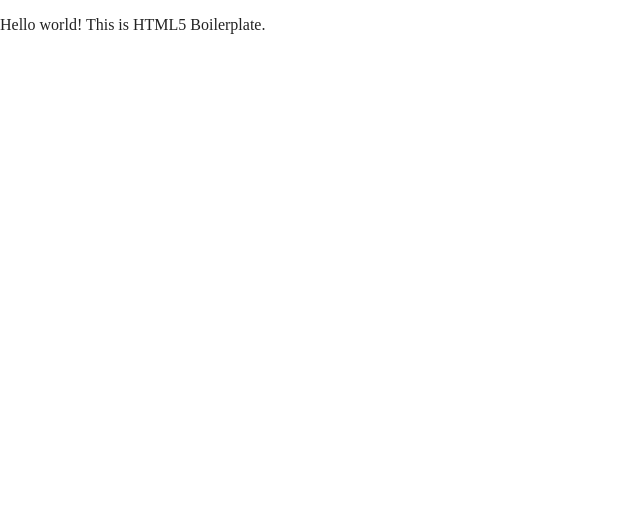
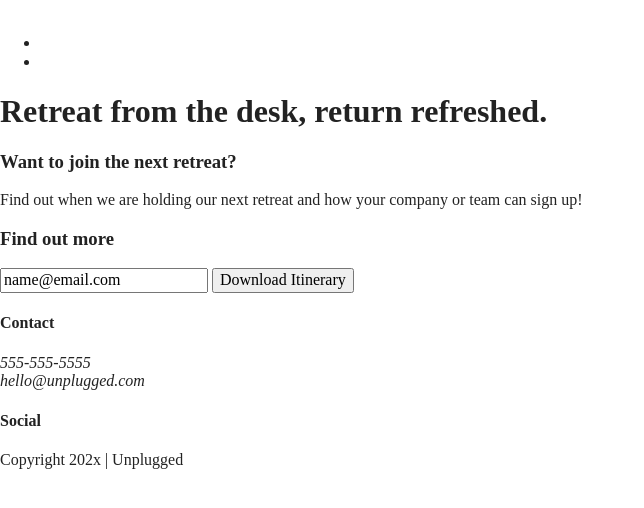
Before and after one commit to KLEsparza/unplugged, a website built with Parcel: page html5-boilerplate_v8.0.0/index.html in a window 1280 px wide. Shown: the whole page, without its empty margins (0-644 px from the left). Built offline with nearby package versions, Linux system fonts and the light colour scheme.

Commit message:
Header, form, and footer content added to HTML.

```diff
--- a/html5-boilerplate_v8.0.0/index.html
+++ b/html5-boilerplate_v8.0.0/index.html
@@ -25,7 +25,74 @@
 <body>
 
   <!-- Add your site or application content here -->
-  <p>Hello world! This is HTML5 Boilerplate.</p>
+  <header>
+    <div class="content-wrapper">
+      <a href="#">
+        <img>
+      </a>
+      <div class="header-divider"></div>
+      <nav>
+        <ul>
+          <li><a href="faq/index.html"></a></li>
+          <li><a href="about/index.html"></a></li>
+        </ul>
+      </nav>
+    </div>
+  </header>
+  <main>
+    <section>
+      <div class="content-wrapper">
+        <h1>Retreat from the desk, return refreshed.</h1>
+      </div>
+    </section>
+    <aside>
+      <div class="content-wrapper">
+        <div class="form-description">
+        <h3>Want to join the next retreat?</h3>
+        <p>Find out when we are holding our next retreat and how your company or team can sign up!</p>
+        </div>
+        <div class="form">
+          <h3>Find out more</h3>
+          <input type="text" name="name" value="name@email.com">
+          <input type="button" value="Download Itinerary">
+        </div>
+      </div>
+    </aside>
+
+  </main>
+  <footer>
+    <div class="content-wrapper">
+      <div class="footer-content">
+        <div class="contact">
+          <h4>Contact</h4>
+          <address>
+            <p>555-555-5555<br>hello@unplugged.com</p>
+          </address>
+        </div>
+        <div class="social">
+          <h4>Social</h4>
+          <div class="social-icons">
+            <p>
+              <a href="#"></a>
+              <a href="#"></a>
+              <a href="#"></a>
+
+            </p>
+          </div>
+        </div>
+      </div>
+      <div class="copyright">
+        <p>Copyright 202x | Unplugged</p>
+      </div>
+    </div>
+
+  </footer>
+
+
+
+
+
+
   <script src="js/vendor/modernizr-3.11.2.min.js"></script>
   <script src="js/plugins.js"></script>
   <script src="js/main.js"></script>
```
Also changed, not shown: html5-boilerplate_v8.0.0/about/index.html (+2 -2 lines).
